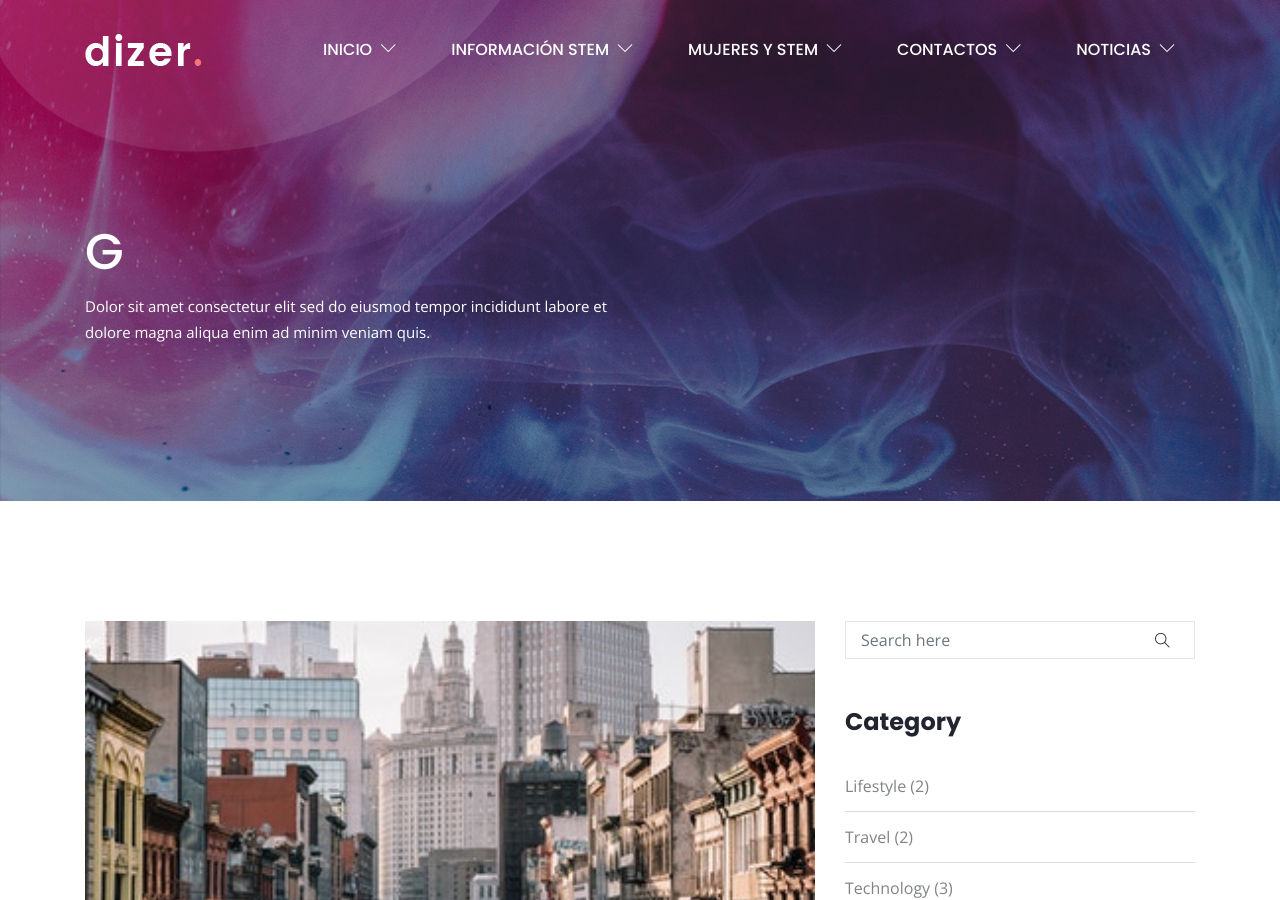
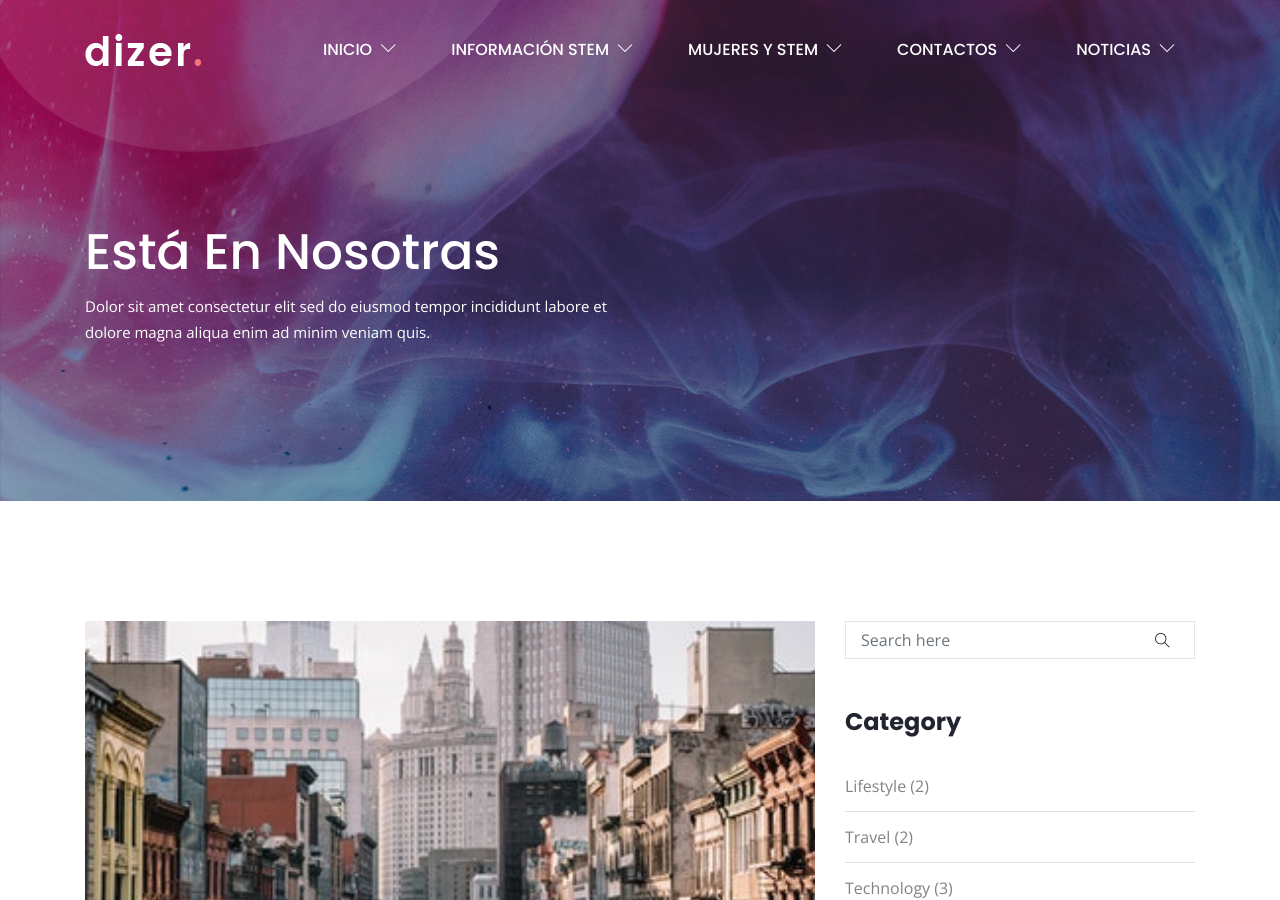
Before and after one commit to estaennosotraspiloto/estaennosotraspiloto, a Jekyll site: the page built from blog-2.html, in a window 1280 px wide and 900 px high. Built offline with Jekyll 4.4.1, drawn with Linux system fonts in a browser that asks for light colours; the list of posts is cut into pages by our own code.

Commit message:
Update from Forestry.io estaennosotraspiloto updated blog-2.html

```diff
--- a/blog-2.html
+++ b/blog-2.html
@@ -1,7 +1,7 @@
 ---
 layout: default
 header_image: "/assets/images/bg/blog-bg.jpg"
-title: g
+title: Está en nosotras
 description: Dolor sit amet consectetur elit sed do eiusmod tempor incididunt labore
   et dolore magna aliqua enim ad minim veniam quis.
 pagination:
```
